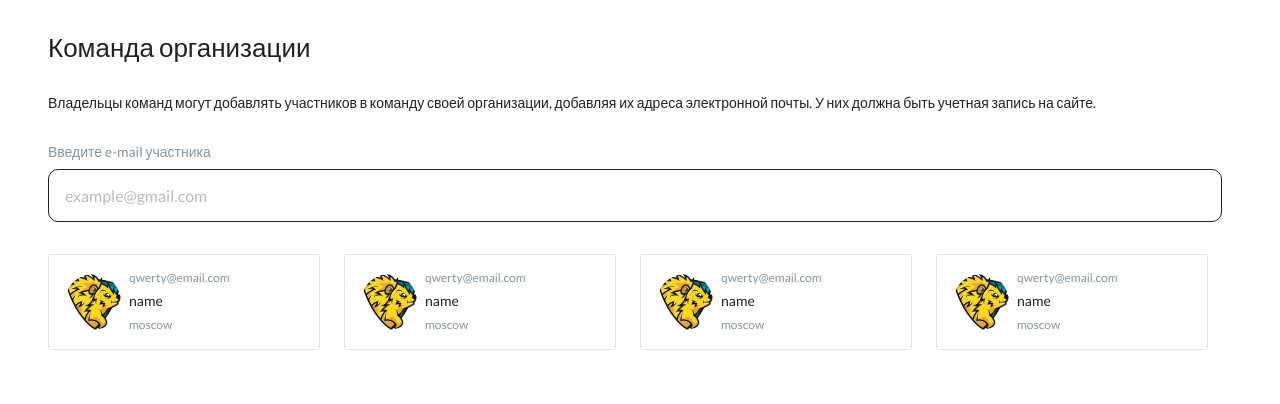
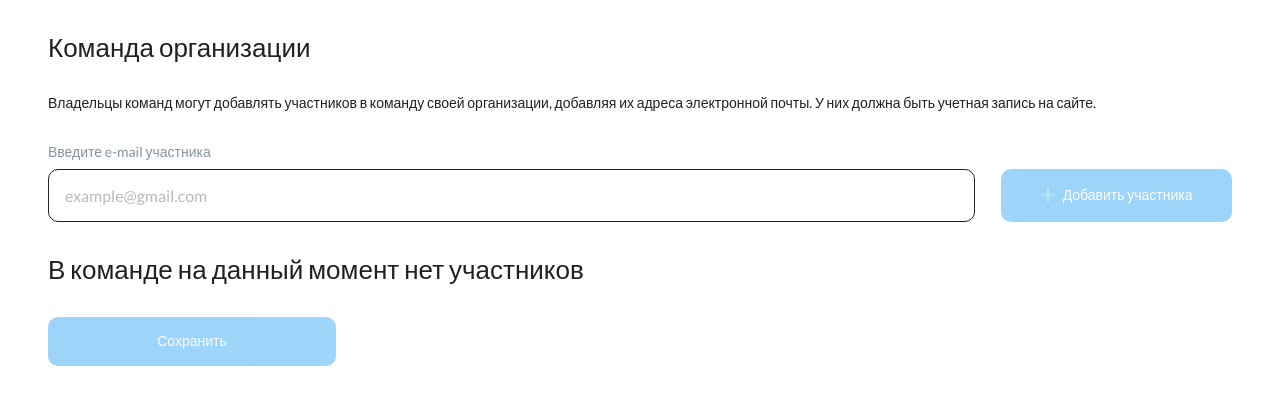
Before and after one commit to TULENp/TeamOrganizationGS, a React (Vite) app: page / in a window 1280 px wide. Shown: the top 404 px of the page. Built offline with nearby package versions, Linux system fonts and the light colour scheme.

Commit message:
Add request, addUser(), saveTeam(), search results Add search debounce and loading, change styles, add icons

```diff
--- a/src/constants/index.ts
+++ b/src/constants/index.ts
@@ -1,2 +1,3 @@
+export const BASE_URL = 'https://jsonplaceholder.typicode.com';
 export const EMAIL_REGEX =
     /^(([^<>()[\].,;:\s@"]+(\.[^<>()[\].,;:\s@"]+)*)|(".+"))@(([^<>()[\].,;:\s@"]+\.)+[^<>()[\].,;:\s@"]{2,})$/i;
--- a/src/pages/MainPage/MainPage.module.css
+++ b/src/pages/MainPage/MainPage.module.css
@@ -40,3 +40,25 @@ input::placeholder {
     font-weight: 400;
     margin-bottom: 0.5rem;
 }
+
+.button {
+    display: flex;
+    justify-content: center;
+    align-items: center;
+    border-radius: 10px;
+    background: var(--accent);
+    padding: 1rem;
+    width: 18rem;
+    min-width: 12rem;
+    gap: 0.5rem;
+    cursor: pointer;
+}
+
+.button:disabled {
+    opacity: 0.5;
+    cursor: auto;
+}
+
+.buttonText {
+    color: #FFF;
+}
--- a/src/pages/MainPage/MainPage.tsx
+++ b/src/pages/MainPage/MainPage.tsx
@@ -1,10 +1,69 @@
-import { useState } from 'react';
+import { useEffect, useState } from 'react';
+import { TUser } from '../../types';
 import mainStyles from './MainPage.module.css';
+import { GetUsers } from '../../services/requests';
 import { UserCard } from '../../components/UserCard';
+import { EMAIL_REGEX } from '../../constants';
+import { IconPlus } from '../../constants/images';
 
-//* Display main page with search bar and team members
+//* Display main page with search bar, found users, team members
 export function MainPage() {
     const [searchValue, setSearchValue] = useState('');
+    const [searchUsers, setSearchUsers] = useState<TUser[]>([]);
+    const [team, setTeam] = useState<TUser[]>([]);
+    const [isLoading, setIsLoading] = useState<boolean>(false);
+
+    useEffect(() => {
+        let debounce: number | null = null;
+
+        function handleSearchChange(value: string) {
+            if (debounce) {
+                clearTimeout(debounce); // Clear the previous timeout
+            }
+            // Set a new debounce timeout
+            debounce = setTimeout(() => {
+                if (value) {
+                    getUsers(value);
+                }
+            }, 500);
+        }
+
+        if (searchValue) {
+            setIsLoading(true);
+            handleSearchChange(searchValue);
+        } else {
+            setIsLoading(false);
+        }
+
+        // Clear the debounce timeout on unmount
+        return () => {
+            if (debounce) {
+                clearTimeout(debounce);
+            }
+        };
+    }, [searchValue]);
+
+    async function getUsers(email: string) {
+        const users = await GetUsers(email);
+        setSearchUsers(users);
+        setIsLoading(false);
+    }
+
+    function addUser() {
+        const user = searchUsers.find((user) => searchValue === user.email);
+        if (user) {
+            // If user is found
+            if (!team.find((user) => searchValue === user.email)) {
+                // If user is not in the team yet, add them to the team
+                setTeam((prev) => [...prev, user]);
+            }
+            setSearchValue('');
+        }
+    }
+
+    function saveTeam() {
+        console.log('Команда организации\n', team);
+    }
 
     return (
         <div className={mainStyles.container}>
@@ -27,42 +86,57 @@ export function MainPage() {
                         value={searchValue}
                         onChange={(e) => setSearchValue(e.target.value)}
                     />
+                    {/* Add user button */}
+                    <button
+                        className={mainStyles.button}
+                        onClick={addUser}
+                        disabled={!EMAIL_REGEX.test(searchValue)}
+                    >
+                        <img src={IconPlus} alt='plus' />
+                        <h4 className={mainStyles.buttonText}>
+                            Добавить участника
+                        </h4>
+                    </button>
                 </section>
             </div>
-            <section className={mainStyles.usersContainer}>
-                <UserCard
-                    user={{
-                        id: 0,
-                        name: 'name',
-                        email: 'qwerty@email.com',
-                        address: { city: 'moscow' },
-                    }}
-                />
-                <UserCard
-                    user={{
-                        id: 0,
-                        name: 'name',
-                        email: 'qwerty@email.com',
-                        address: { city: 'moscow' },
-                    }}
-                />
-                <UserCard
-                    user={{
-                        id: 0,
-                        name: 'name',
-                        email: 'qwerty@email.com',
-                        address: { city: 'moscow' },
-                    }}
-                />
-                <UserCard
-                    user={{
-                        id: 0,
-                        name: 'name',
-                        email: 'qwerty@email.com',
-                        address: { city: 'moscow' },
-                    }}
-                />
-            </section>
+            {isLoading ? (
+                <h2 className={mainStyles.loading}>Загрузка</h2>
+            ) : (
+                searchValue &&
+                (searchUsers.length ? (
+                    // List of found users
+                    <section className={mainStyles.usersContainer}>
+                        {searchUsers.map((user) => (
+                            <div
+                                onClick={() => setSearchValue(user.email)}
+                                key={user.id}
+                            >
+                                <UserCard user={user} />
+                            </div>
+                        ))}
+                    </section>
+                ) : (
+                    <h2>Пользователь с такой почтой не найден</h2>
+                ))
+            )}
+
+            {team.length ? (
+                <section className={mainStyles.usersContainer}>
+                    {team.map((user) => (
+                        <UserCard user={user} key={user.id} />
+                    ))}
+                </section>
+            ) : (
+                <h1>В команде на данный момент нет участников</h1>
+            )}
+            {/* Save team button */}
+            <button
+                className={mainStyles.button}
+                onClick={saveTeam}
+                disabled={team.length === 0}
+            >
+                <h4 className={mainStyles.buttonText}>Сохранить</h4>
+            </button>
         </div>
     );
 }
--- /dev/null
+++ b/src/services/requests.ts
@@ -0,0 +1,13 @@
+import axios from 'axios';
+
+import { BASE_URL } from '../constants';
+import { TUser } from '../types';
+
+axios.defaults.baseURL = BASE_URL;
+
+export async function GetUsers(email: string) {
+    return await axios
+        .get<TUser[]>('/users?email_like=' + email)
+        .then((response) => response.data)
+        .catch((error) => error);
+}
```
